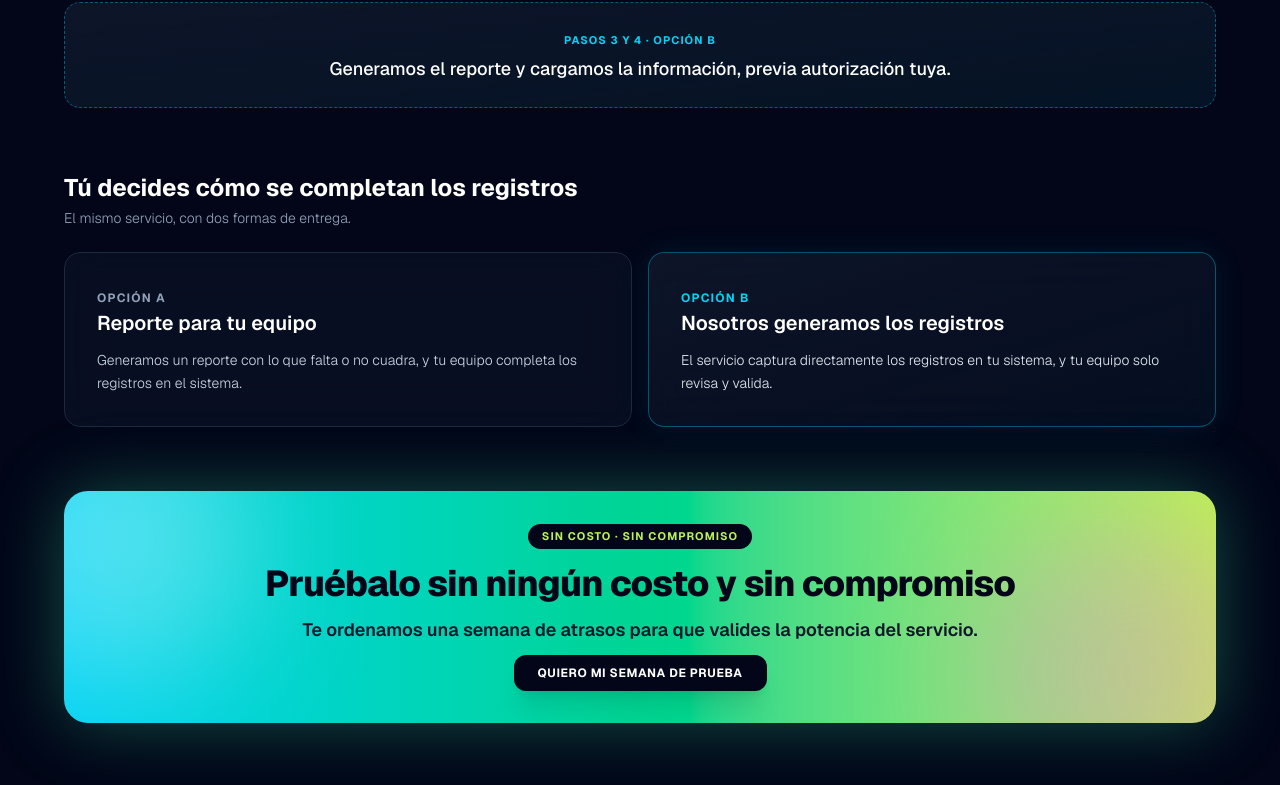
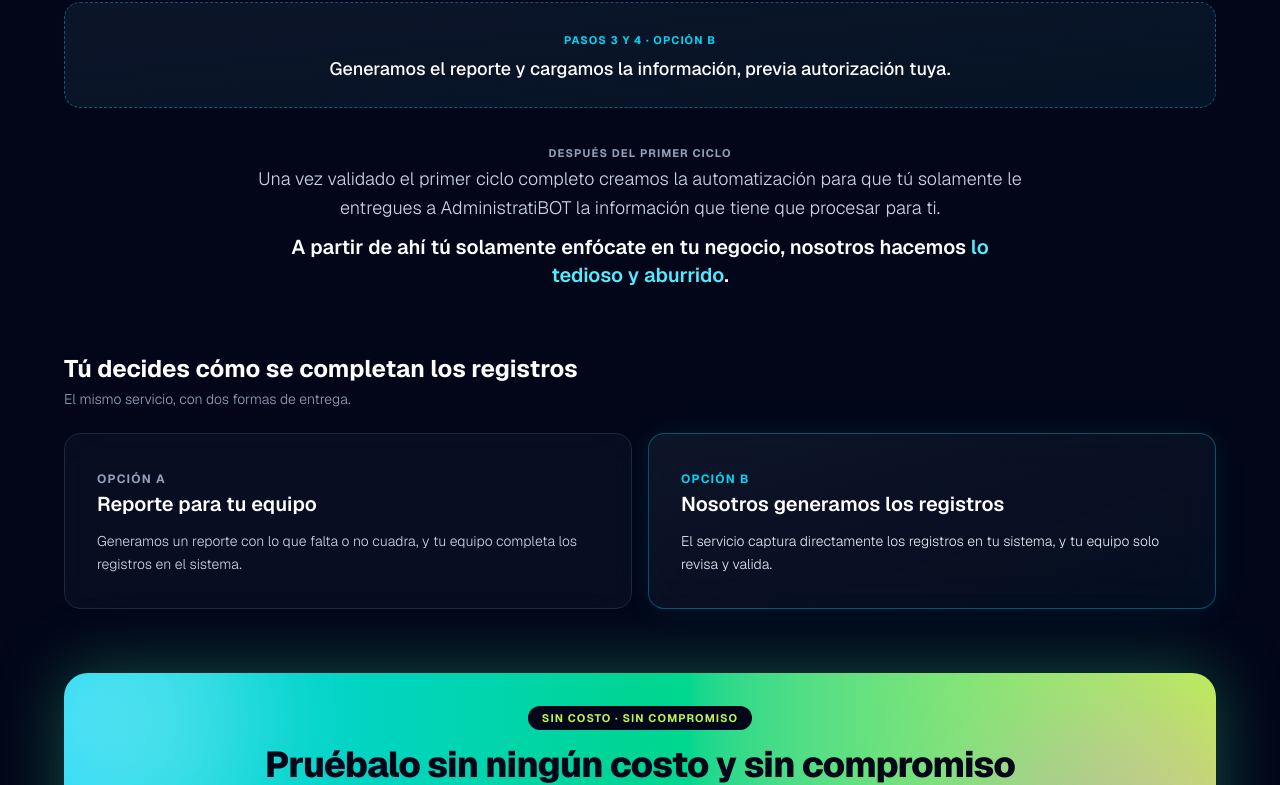
Before and after one commit to arielfigue/humantek-web, a Next.js app: page /administratibot in a window 1280 px wide. Shown: the part 2005-2790 px from the top of the page. Built offline with nearby package versions, Linux system fonts and the light colour scheme; no server answers.

Commit message:
AdministratiBOT: seccion de automatizacion tras el primer ciclo
Co-Authored-By: Claude Sonnet 5.5 <noreply@anthropic.com>
Claude-Session: https://claude.ai/code/session_01CpjFBAjeLhF9pYpwREXhP9

```diff
--- a/app/administratibot/page.tsx
+++ b/app/administratibot/page.tsx
@@ -241,6 +241,16 @@ export default function AdministratiBOTPage() {
                 Generamos el reporte y cargamos la información, previa autorización tuya.
               </p>
             </div>
+
+            <div className="mx-auto max-w-3xl space-y-3 text-center">
+              <span className="text-[11px] font-bold uppercase tracking-widest text-slate-400">Después del primer ciclo</span>
+              <p className="text-base sm:text-lg text-slate-300 font-light leading-relaxed">
+                Una vez validado el primer ciclo completo creamos la automatización para que tú solamente le entregues a AdministratiBOT la información que tiene que procesar para ti.
+              </p>
+              <p className="text-lg sm:text-xl font-semibold text-white leading-snug">
+                A partir de ahí tú solamente enfócate en tu negocio, nosotros hacemos <span className="text-cyan-300">lo tedioso y aburrido</span>.
+              </p>
+            </div>
           </div>
         </ScrollReveal>
 
```
